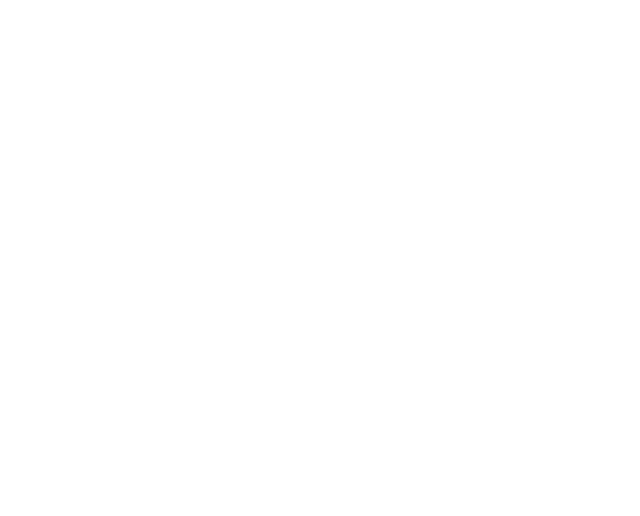
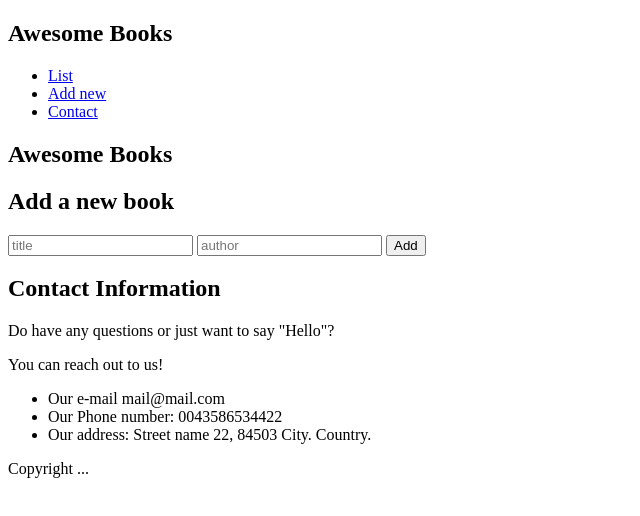
Before and after one commit to rskinnerc/books_with_es6, a website: page index.html in a window 1280 px wide. Shown: the whole page, without its empty margins (0-640 px from the left). Drawn offline with Linux system fonts and the light colour scheme.

Commit message:
Add basic html structure

```diff
--- a/index.html
+++ b/index.html
@@ -10,7 +10,44 @@
 </head>
 
 <body>
+  <header>
+    <h2>Awesome Books</h2>
+    <nav>
+      <ul>
+        <li><a href="#" id="link-list" data-section="booklist">List</a></li>
+        <li><a href="#" id="link-add" data-section="form">Add new</a></li>
+        <li><a href="#" id="link-contact" data-section="contact">Contact</a></li>
+      </ul>
+    </nav>
+  </header>
+  <p id="today"></p>
+  <section class="booklist">
+    <h1>Awesome Books</h1>
+    <ul class="books-container" id="books-cont">
 
+    </ul>
+  </section>
+  <section class="form hidden">
+    <form>
+      <h2>Add a new book</h2>
+      <input name="title" type="text" required placeholder="title">
+      <input name="author" type="text" required placeholder="author">
+      <button type="submit">Add</button>
+    </form>
+  </section>
+  <section class="contact hidden">
+    <h2>Contact Information</h2>
+    <p>Do have any questions or just want to say "Hello"?</p>
+    <p>You can reach out to us!</p>
+    <ul>
+      <li>Our e-mail mail@mail.com</li>
+      <li>Our Phone number: 0043586534422</li>
+      <li>Our address: Street name 22, 84503 City. Country.</li>
+    </ul>
+  </section>
+  <footer>
+    Copyright ...
+  </footer>
   <script src="./index.js"></script>
 </body>
 
```
